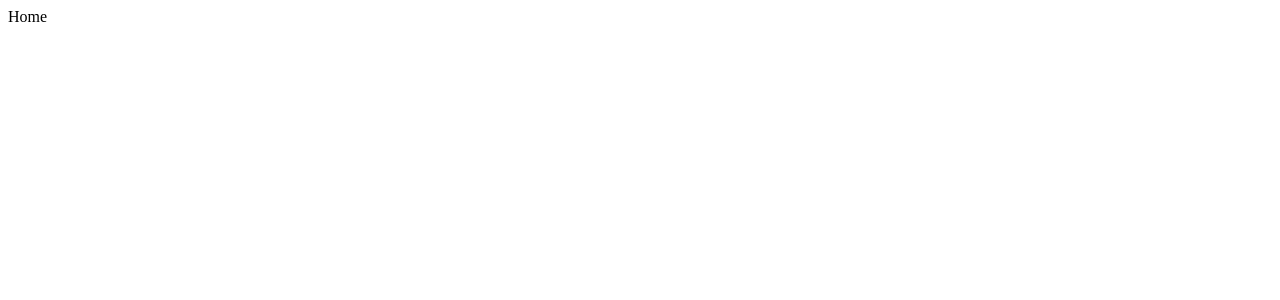
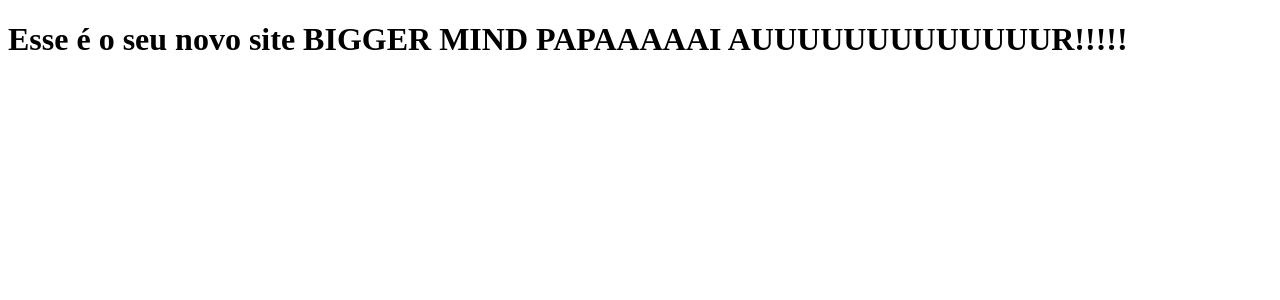
Before and after one commit to gabeluiz/biggermind, a Next.js app: page / in a window 1280 px wide. Shown: the top 300 px of the page. Built offline with nearby package versions, Linux system fonts and the light colour scheme.

Commit message:
home nova

```diff
--- a/pages/index.js
+++ b/pages/index.js
@@ -1,5 +1,5 @@
 function Home(){
-    return <div>Home</div>
+    return <h1>Esse é o seu novo site BIGGER MIND PAPAAAAAI AUUUUUUUUUUUUUR!!!!!</h1>
 }
 
 export default Home
```
